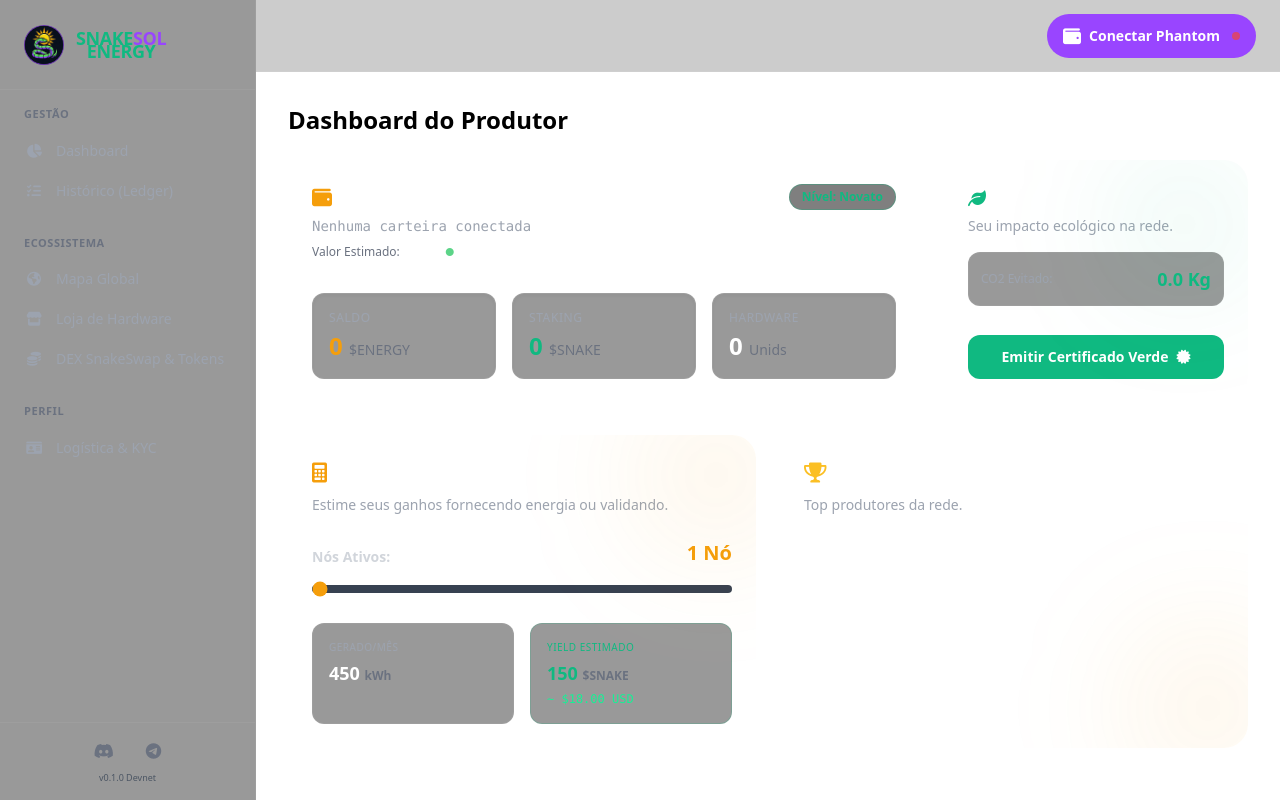
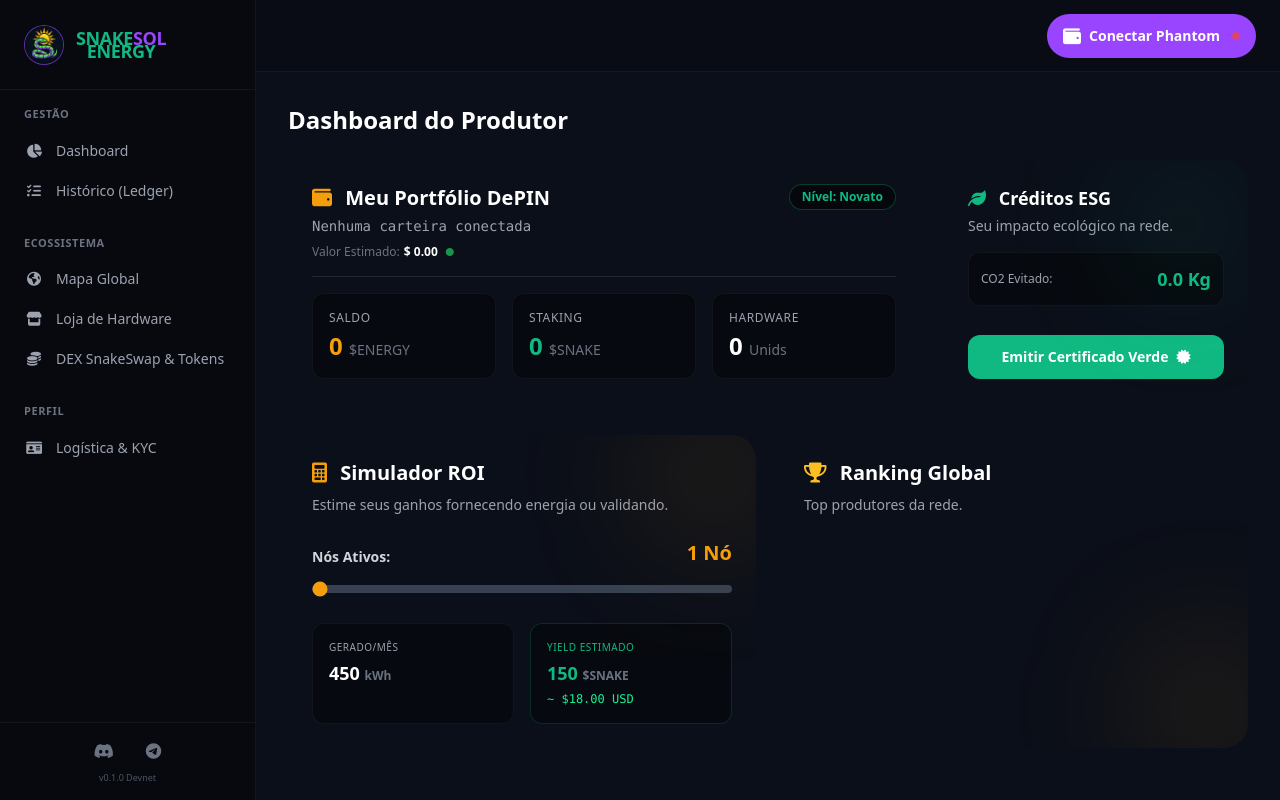
Before and after one commit to ceosnakesolenergy/snakesol-energy-mvp, a plain HTML site: page index.html in a window 1280 px wide. Drawn offline with nearby package versions, Linux system fonts and the light colour scheme; some icons are missing.

Commit message:
Restore dark background and text colors to the body tag

```diff
--- a/index.html
+++ b/index.html
@@ -35,7 +35,7 @@
     <link rel="stylesheet" href="https://unpkg.com/leaflet@1.9.4/dist/leaflet.css" />
     <script src="https://unpkg.com/leaflet@1.9.4/dist/leaflet.js"></script>
 </head>
-<body class="h-screen w-full flex overflow-hidden">
+<body class="h-screen w-full flex overflow-hidden bg-[#0B0F19] text-white">
     <aside class="w-64 h-full border-r border-white/5 bg-black/40 flex-col shrink-0 hidden md:flex z-50">
         <div class="p-6 border-b border-white/5 flex items-center gap-3">
             <div class="w-10 h-10 rounded-full overflow-hidden border border-[#9945FF]/60 shrink-0 bg-[#0B0F19]">
```
